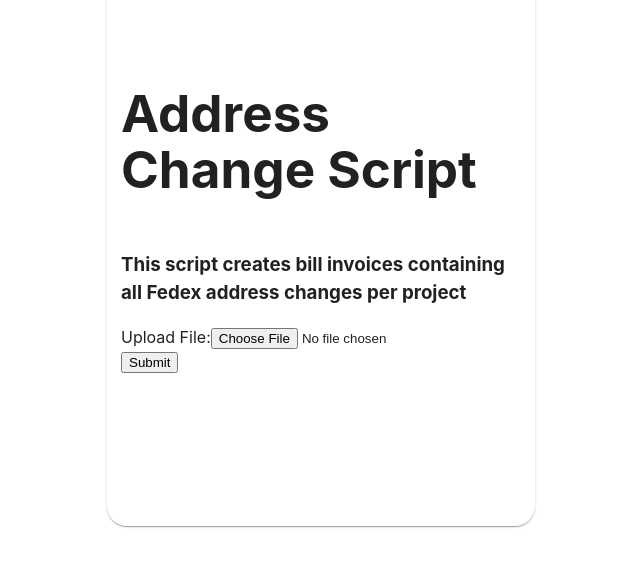
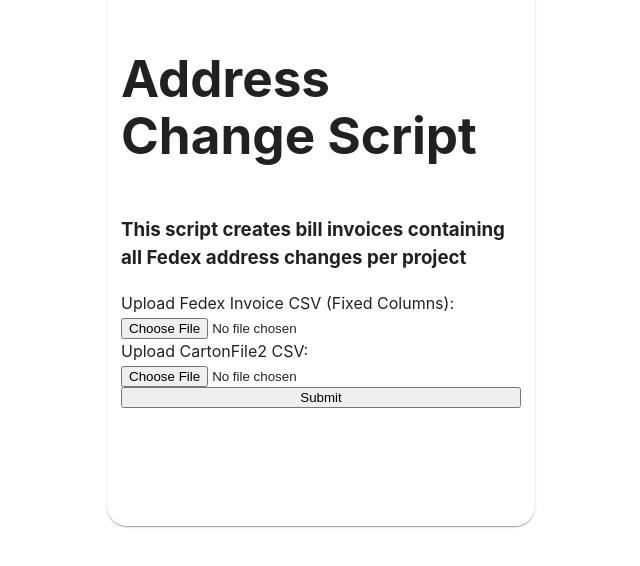
Before and after one commit to Michael-Mankiewicz/Script-Manager-Frontend, a React (Vite) app: page / in a window 1280 px wide. Shown: the part 188-754 px from the top of the page, without its empty margins (319-959 px from the left). Built offline with nearby package versions, Linux system fonts and the light colour scheme.

Commit message:
adjusted format and fixed form

```diff
--- a/src/components/ScriptCard.tsx
+++ b/src/components/ScriptCard.tsx
@@ -9,7 +9,8 @@ import { ScriptObj } from '../types/DataTypes';
 import {SubmitHandler, useForm} from 'react-hook-form'
 
 type FormFields = {
-    file: FileList
+    cartonfile: FileList,
+    fedexinvoice: FileList
 }
 
 function ScriptCard({}) {
@@ -29,8 +30,11 @@ function ScriptCard({}) {
 
     function SendForm(data:FormFields): Promise<void>{
         const formData = new FormData()
-        if(data.file && data.file.length > 0){
-            formData.append("file", data.file[0])
+        if(data.cartonfile && data.cartonfile.length > 0){
+            formData.append("cartonfile", data.cartonfile[0])
+        }
+        if(data.fedexinvoice && data.fedexinvoice.length > 0){
+            formData.append("fedexinvoice", data.fedexinvoice[0])
         }
         return axios.post("http://127.0.0.1:8000/api/address_change", formData, {headers: {'Content-Type': 'multipart/form-data',}})
                     .then((response)=>{console.log(response)})
@@ -47,11 +51,18 @@ function ScriptCard({}) {
             <Box sx={{display: "flex", justifyContent: "center", flexDirection: "column"}}>
                 <h1>Address Change Script</h1>
                 <h3>This script creates bill invoices containing all Fedex address changes per project</h3>
-                <form action="" onSubmit={handleSubmit(onSubmit)}>
-                    <label htmlFor="file">Upload File:
-                        <input {...register("file")} type="file" name="file"/>
-                    </label>
-                    <input type="submit" />
+
+                <form action="" onSubmit={handleSubmit(onSubmit) }>
+                    <Box sx={{display: "flex", justifyContent: "center", flexDirection: "column"}}>
+                        <label htmlFor="cartonfile">Upload Fedex Invoice CSV (Fixed Columns):
+                            <input {...register("cartonfile")} type="file" name="cartonfile"/>
+                        </label>
+                        <label htmlFor="fedexinvoice">Upload CartonFile2 CSV:
+                            <input {...register("fedexinvoice")} type="file" name="fedexinvoice"/>
+                        </label>
+                        <input type="submit" />
+                    </Box>
+
                 </form>
             </Box>
             </Card>
```
